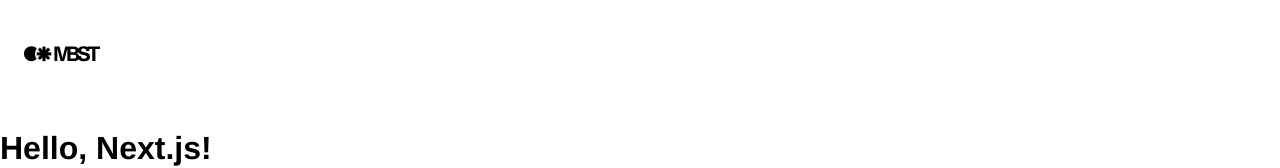
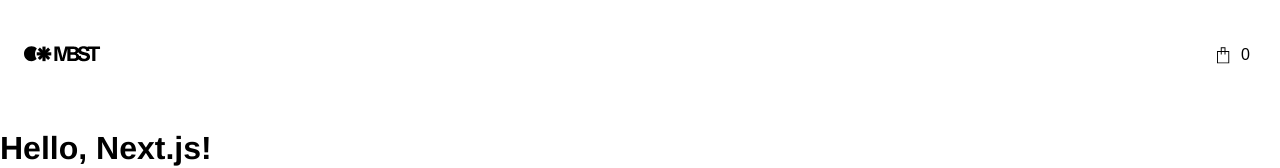
Before and after one commit to MaxiGarcia13/inditex-coding-challenge, a Next.js app: page / in a window 1280 px wide. Shown: the top 168 px of the page. Built offline with nearby package versions, Linux system fonts and the light colour scheme.

Commit message:
feat: Add CartTrigger component with cart icon functionality and integrate into AppHeader

```diff
--- a/src/components/app-header/app-header.tsx
+++ b/src/components/app-header/app-header.tsx
@@ -1,3 +1,4 @@
+import { CartTrigger } from '../cart/cart-trigger';
 import { LogoIcon } from '../icons';
 import styles from './app-header.module.css';
 
@@ -5,6 +6,7 @@ export function AppHeader() {
   return (
     <header className={styles.header}>
       <LogoIcon />
+      <CartTrigger />
     </header>
   );
 }
--- /dev/null
+++ b/src/components/cart/cart-trigger/cart-trigger.module.css
@@ -0,0 +1,18 @@
+.button {
+  display: flex;
+  justify-content: center;
+  align-items: center;
+  gap: var(--space-sm);
+
+  background-color: transparent;
+  color: var(--text-color);
+
+  border: none;
+  cursor: pointer;
+}
+
+.counter {
+  font-size: var(--text-size-md);
+  line-height: var(--text-size-md);
+  text-transform: uppercase;
+}
--- /dev/null
+++ b/src/components/cart/cart-trigger/cart-trigger.tsx
@@ -0,0 +1,21 @@
+'use client';
+
+import { useState } from 'react';
+import { BagIcon, FilledBagIcon } from '@/components/icons';
+import styles from './cart-trigger.module.css';
+
+export function CartTrigger() {
+  const [isOpen, setIsOpen] = useState(false);
+  const cartItems = 0;
+  return (
+    <button onClick={() => setIsOpen(!isOpen)} className={styles.button}>
+      {
+        cartItems > 0
+          ? <FilledBagIcon />
+          : <BagIcon />
+      }
+
+      <span className={styles.counter}>{cartItems}</span>
+    </button>
+  );
+}
--- /dev/null
+++ b/src/components/cart/cart-trigger/index.ts
@@ -0,0 +1 @@
+export * from './cart-trigger';
--- /dev/null
+++ b/src/components/icons/bag.tsx
@@ -0,0 +1,22 @@
+import type { SVGProps } from 'react';
+
+export function BagIcon(props: SVGProps<SVGSVGElement>) {
+  return (
+    <svg
+      width="24"
+      height="24"
+      viewBox="0 0 24 24"
+      xmlns="http://www.w3.org/2000/svg"
+      fill="currentColor"
+      {...props}
+    >
+      <path
+        fillRule="evenodd"
+        clipRule="evenodd"
+        d="M14.4706 4.32031H9.76471V8.08502H6V20.3203H18.2353V8.08502H14.4706V4.32031ZM13.5294 9.0262V11.3791H14.4706V9.0262H17.2941V19.3791H6.94118V9.0262H9.76471V11.3791H10.7059V9.0262H13.5294ZM13.5294 8.08502V5.26149H10.7059V8.08502H13.5294Z"
+        fill="currentColor"
+      />
+    </svg>
+
+  );
+}
--- a/src/components/icons/basket.tsx
+++ /dev/null
@@ -1,21 +0,0 @@
-import type { SVGProps } from 'react';
-
-export function BasketIcon(props: SVGProps<SVGSVGElement>) {
-  return (
-    <svg
-      width="18"
-      height="18"
-      viewBox="0 0 18 18"
-      fill="none"
-      xmlns="http://www.w3.org/2000/svg"
-      {...props}
-    >
-      <path
-        fillRule="evenodd"
-        clipRule="evenodd"
-        d="M11.4706 1.32031H6.76471V5.08502H3V17.3203H15.2353V5.08502H11.4706V1.32031ZM10.5294 6.0262V8.37914H11.4706V6.0262H14.2941V16.3791H3.94118V6.0262H6.76471V8.37914H7.70588V6.0262H10.5294ZM10.5294 5.08502V2.26149H7.70588V5.08502H10.5294Z"
-        fill="black"
-      />
-    </svg>
-  );
-}
--- /dev/null
+++ b/src/components/icons/filled-bag.tsx
@@ -0,0 +1,21 @@
+import type { SVGProps } from 'react';
+
+export function FilledBagIcon(props: SVGProps<SVGSVGElement>) {
+  return (
+    <svg
+      width="24"
+      height="24"
+      viewBox="0 0 24 24"
+      xmlns="http://www.w3.org/2000/svg"
+      fill="currentColor"
+      {...props}
+    >
+      <path
+        fillRule="evenodd"
+        clipRule="evenodd"
+        d="M14.4706 4H9.76471V7.76471H6V20H18.2353V7.76471H14.4706V4ZM13.5294 7.76471V11.0588H14.4706V7.76471H13.5294ZM10.7059 7.76471V11.0588H9.76471V7.76471H10.7059ZM10.7059 7.76471H13.5294V4.94118H10.7059V7.76471Z"
+        fill="currentColor"
+      />
+    </svg>
+  );
+}
--- a/src/components/icons/index.ts
+++ b/src/components/icons/index.ts
@@ -1,2 +1,3 @@
-export * from './basket';
+export * from './bag';
+export * from './filled-bag';
 export * from './logo';
```
